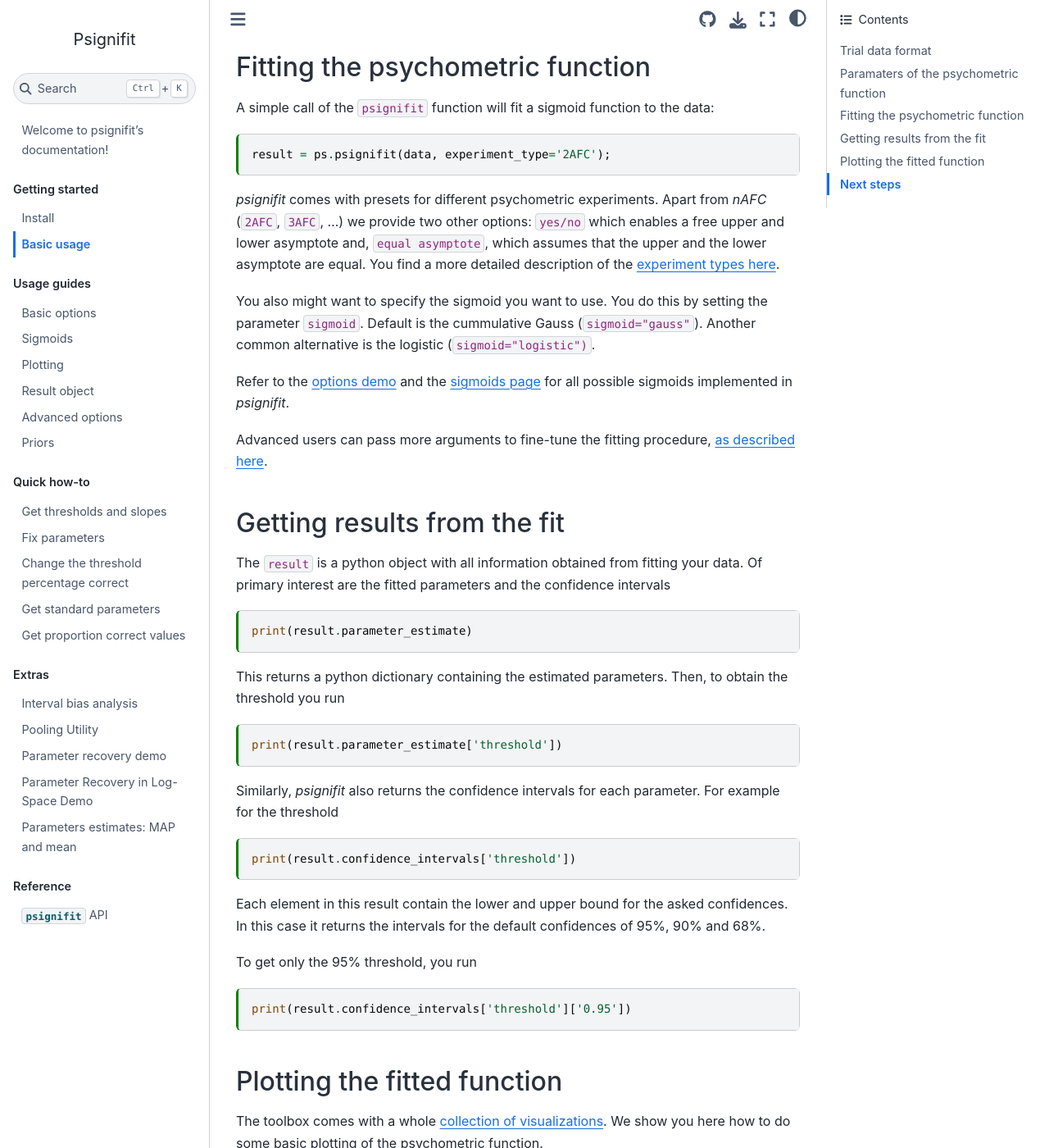
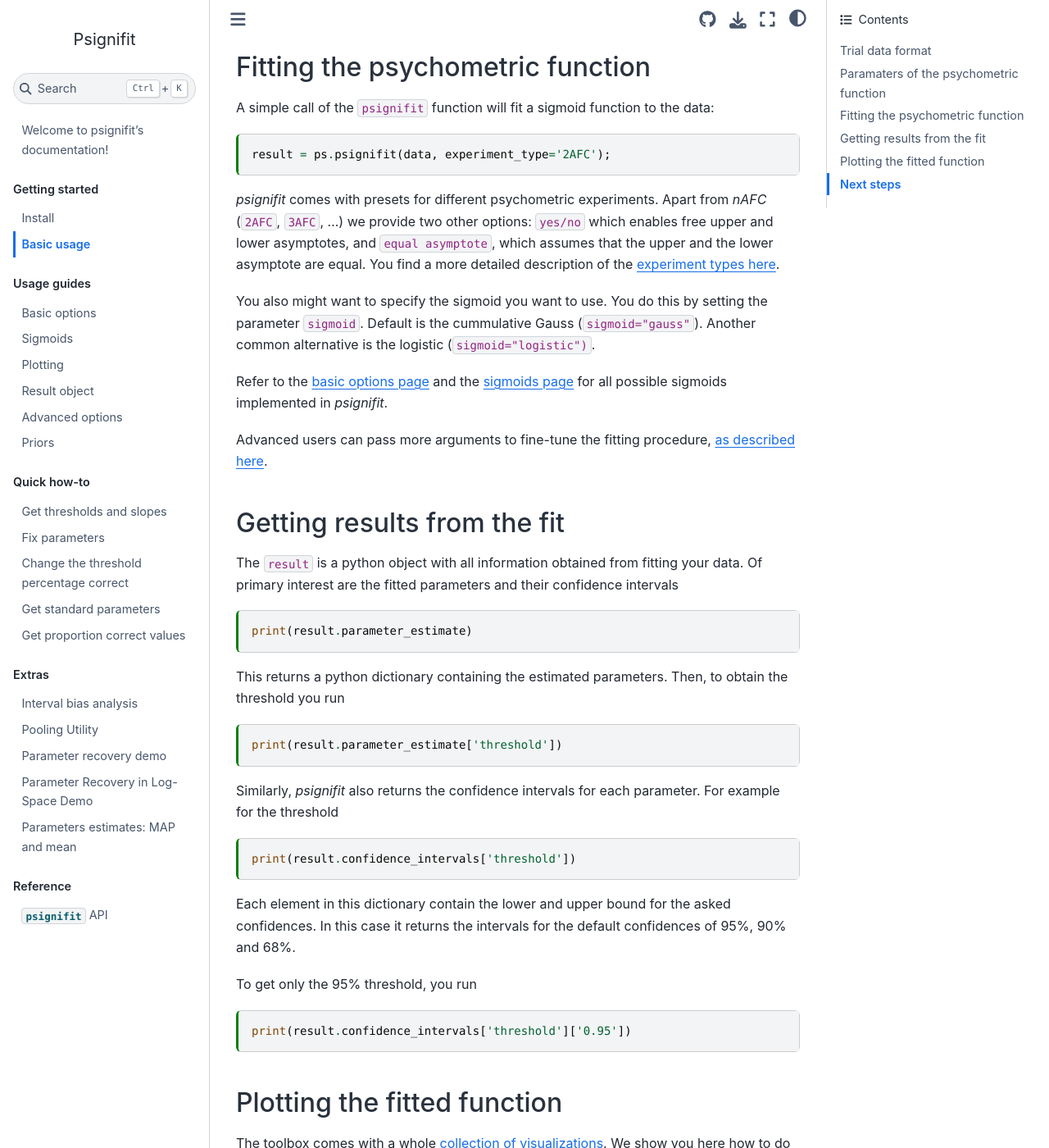
Before and after one commit to wichmann-lab/python-psignifit, a Jupyter Book: the page built from docs/basic-usage.md, in a window 1280 px wide and 1400 px high, scrolled down 1920 px. Shown: the whole window at 82% size. Built offline with Jupyter Book 1.0.4 settings and Sphinx 7.4.7 and the Sphinx Book theme 1.1.4, drawn with Linux system fonts in a browser that asks for light colours; some of the changed text lies outside the part shown.

Commit message:
docs: fixes some typos

````diff
--- a/docs/basic-usage.md
+++ b/docs/basic-usage.md
@@ -104,8 +104,8 @@ result = ps.psignifit(data, experiment_type='2AFC');
 *psignifit* comes with presets for different psychometric
 experiments.
 Apart from *nAFC* (`2AFC`, `3AFC`, ...)
-we provide two other options:  `yes/no` which enables a
-free upper and lower asymptote and,
+we provide two other options:  `yes/no` which enables
+free upper and lower asymptotes, and
 `equal asymptote`,
 which assumes that the upper and the lower asymptote are equal.
 You find a more detailed description of the
@@ -116,7 +116,7 @@ You do this by setting the parameter `sigmoid`. Default is
 the cummulative Gauss (`sigmoid="gauss"`). Another
 common alternative is the logistic (`sigmoid="logistic")`.
 
-Refer to the [options demo](examples/basic-options) and the [sigmoids page](examples/plot_all_sigmoids)
+Refer to the [basic options page](examples/basic-options) and the [sigmoids page](examples/plot_all_sigmoids)
 for all possible sigmoids implemented in *psignifit*.
 
 Advanced users can pass more arguments to fine-tune the fitting procedure,
@@ -127,7 +127,7 @@ Advanced users can pass more arguments to fine-tune the fitting procedure,
 
 The `result` is a python object with all information obtained from
 fitting your data. Of primary interest are the fitted parameters
-and the confidence intervals
+and their confidence intervals
 
 ```{code-cell} ipython3
 ---
@@ -153,7 +153,7 @@ each parameter. For example for the threshold
 print(result.confidence_intervals['threshold'])
 ```
 
-Each element in this result contain the lower and
+Each element in this dictionary contain the lower and
 upper bound for the asked confidences.
 In this case it returns the intervals for the default confidences of
 95%, 90% and 68%.
````
Also changed, not shown: other parts of docs/basic-usage.md (+1 -1 lines).
